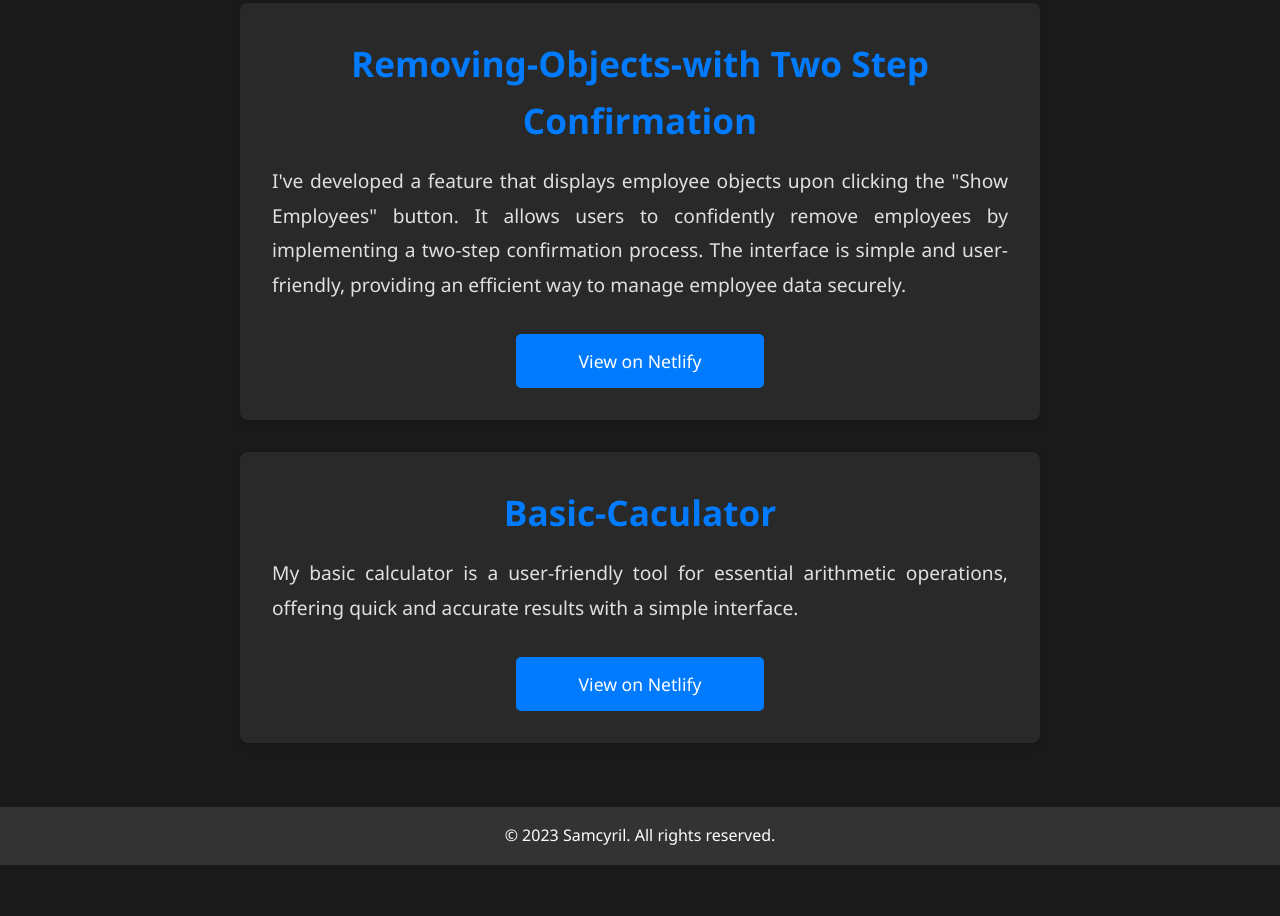
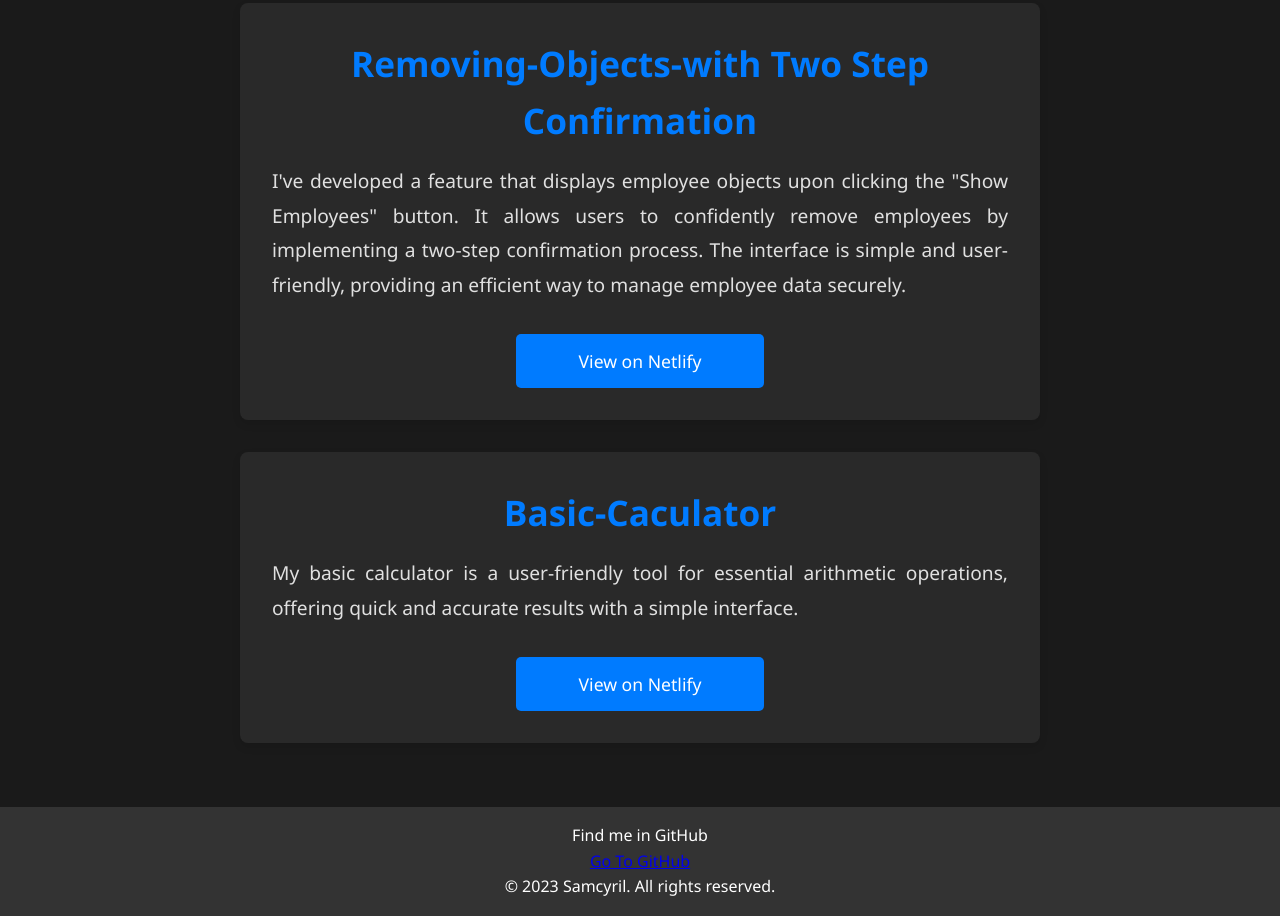
Before and after one commit to Samcyril21/My-Projects, a website: page index.html in a window 1280 px wide. Shown: the part 2193-3109 px from the top of the page. Before the commit the page ends 3058 px from the top, so only its background shows below. Drawn offline with Linux system fonts and the light colour scheme.

Commit message:
1 file modified

```diff
--- a/index.html
+++ b/index.html
@@ -128,10 +128,22 @@
           >View on Netlify</a
         >
       </section>
+
       <!-- Add more sections for additional projects as needed -->
     </main>
 
     <footer>
+      <section class="github">
+        <p>
+          Find me in GitHub
+        </p>
+        <a
+          href="https://github.com/Samcyril21"
+          target="_blank"
+          class="btn"
+          >Go To GitHub</a
+        >
+      </section>
       <p>&copy; 2023 Samcyril. All rights reserved.</p>
     </footer>
   </body>
```
